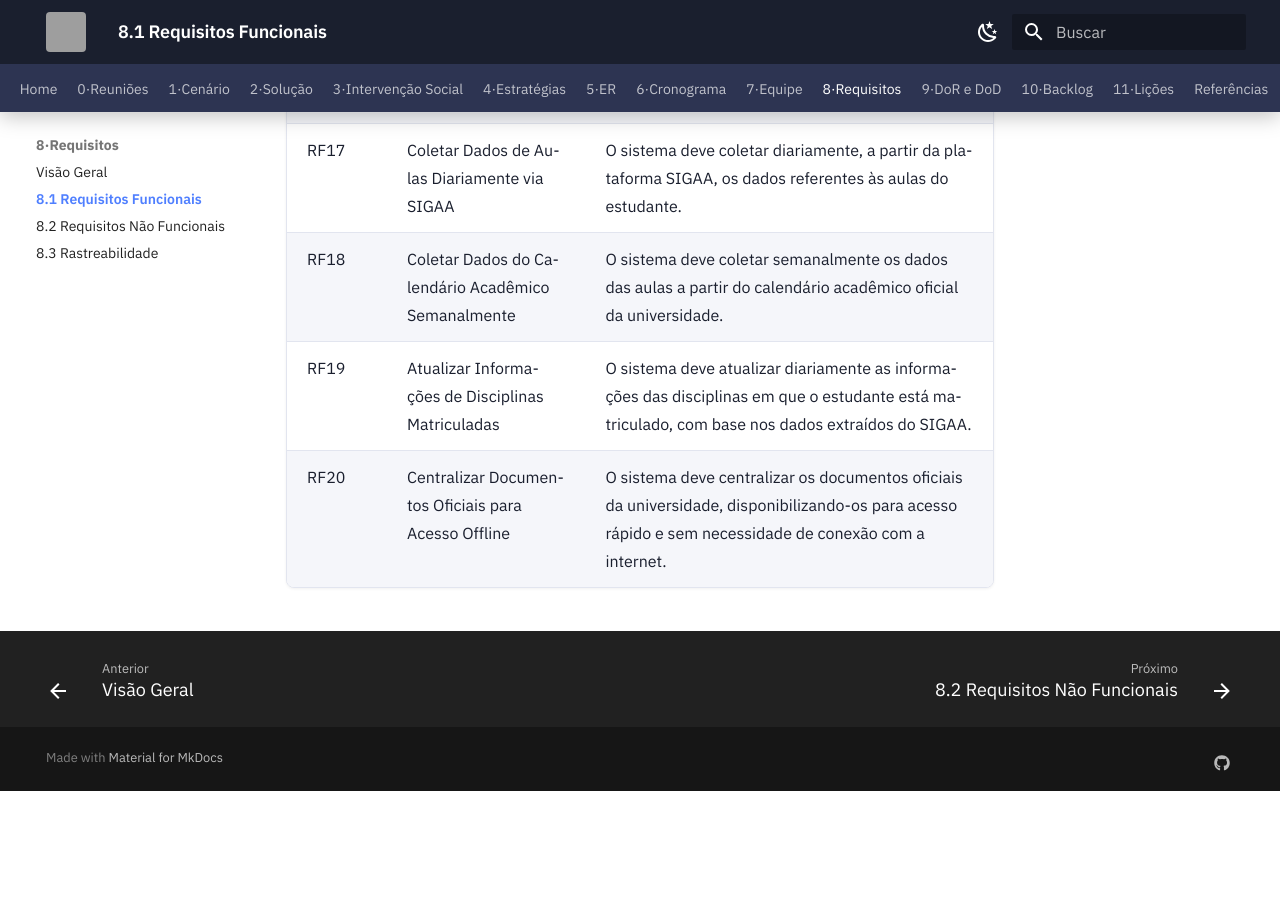
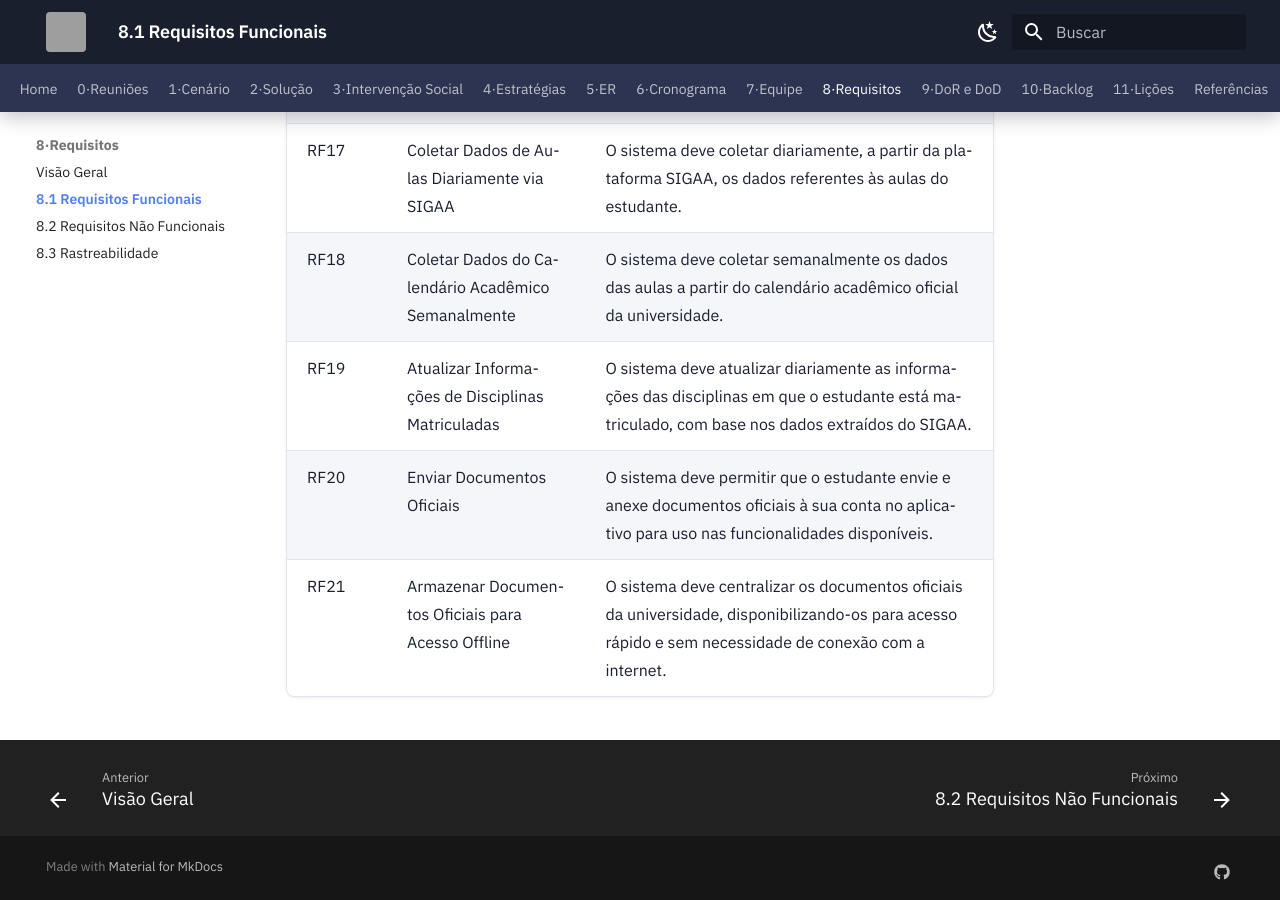
Before and after one commit to mdsreq-fga-unb/REQ-2026.1-T02-UnB-App, an MkDocs documentation site: the page built from docs/08-requisitos/funcionais.md, in a window 1280 px wide and 900 px high, scrolled down 1984 px. Built offline with MkDocs 1.6.1 and Material for MkDocs 9.7.7, drawn with Linux system fonts in a browser that asks for light colours; before the commit the page ends 2775 px from its top, so only the background shows below that; grey boxes are pictures that could not be loaded.

Commit message:
fix(docs): atualiza requisitos funcionais para permitir envio de documentos oficiais e armazenamento para acesso offline

```diff
--- a/docs/08-requisitos/funcionais.md
+++ b/docs/08-requisitos/funcionais.md
@@ -25,4 +25,5 @@
 | RF17 | Coletar Dados de Aulas Diariamente via SIGAA | O sistema deve coletar diariamente, a partir da plataforma SIGAA, os dados referentes às aulas do estudante. |
 | RF18 | Coletar Dados do Calendário Acadêmico Semanalmente | O sistema deve coletar semanalmente os dados das aulas a partir do calendário acadêmico oficial da universidade. |
 | RF19 | Atualizar Informações de Disciplinas Matriculadas | O sistema deve atualizar diariamente as informações das disciplinas em que o estudante está matriculado, com base nos dados extraídos do SIGAA. |
-| RF20 | Centralizar Documentos Oficiais para Acesso Offline | O sistema deve centralizar os documentos oficiais da universidade, disponibilizando-os para acesso rápido e sem necessidade de conexão com a internet. |
+| RF20 | Enviar Documentos Oficiais | O sistema deve permitir que o estudante envie e anexe documentos oficiais à sua conta no aplicativo para uso nas funcionalidades disponíveis. |
+| RF21 | Armazenar Documentos Oficiais para Acesso Offline | O sistema deve centralizar os documentos oficiais da universidade, disponibilizando-os para acesso rápido e sem necessidade de conexão com a internet. |
```
